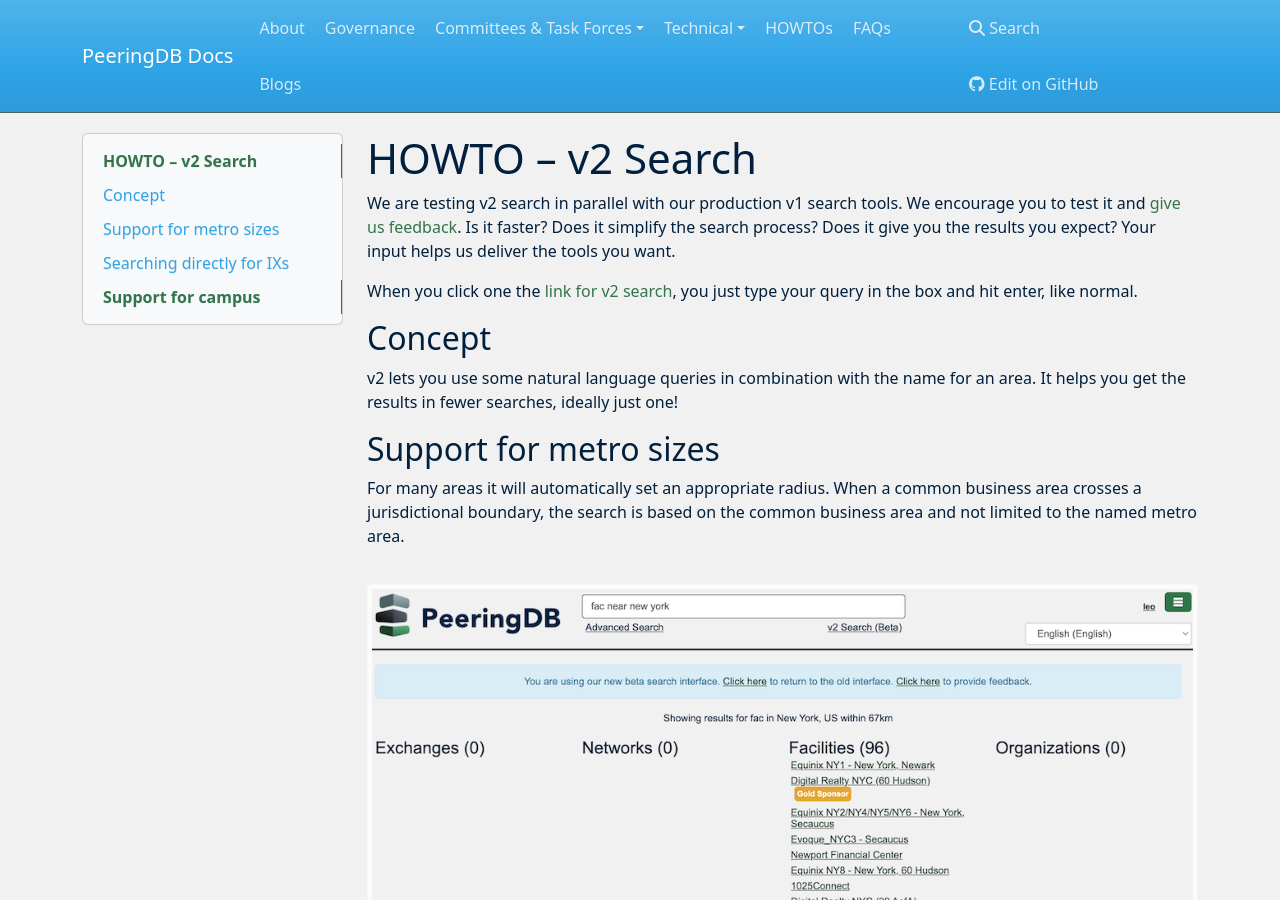
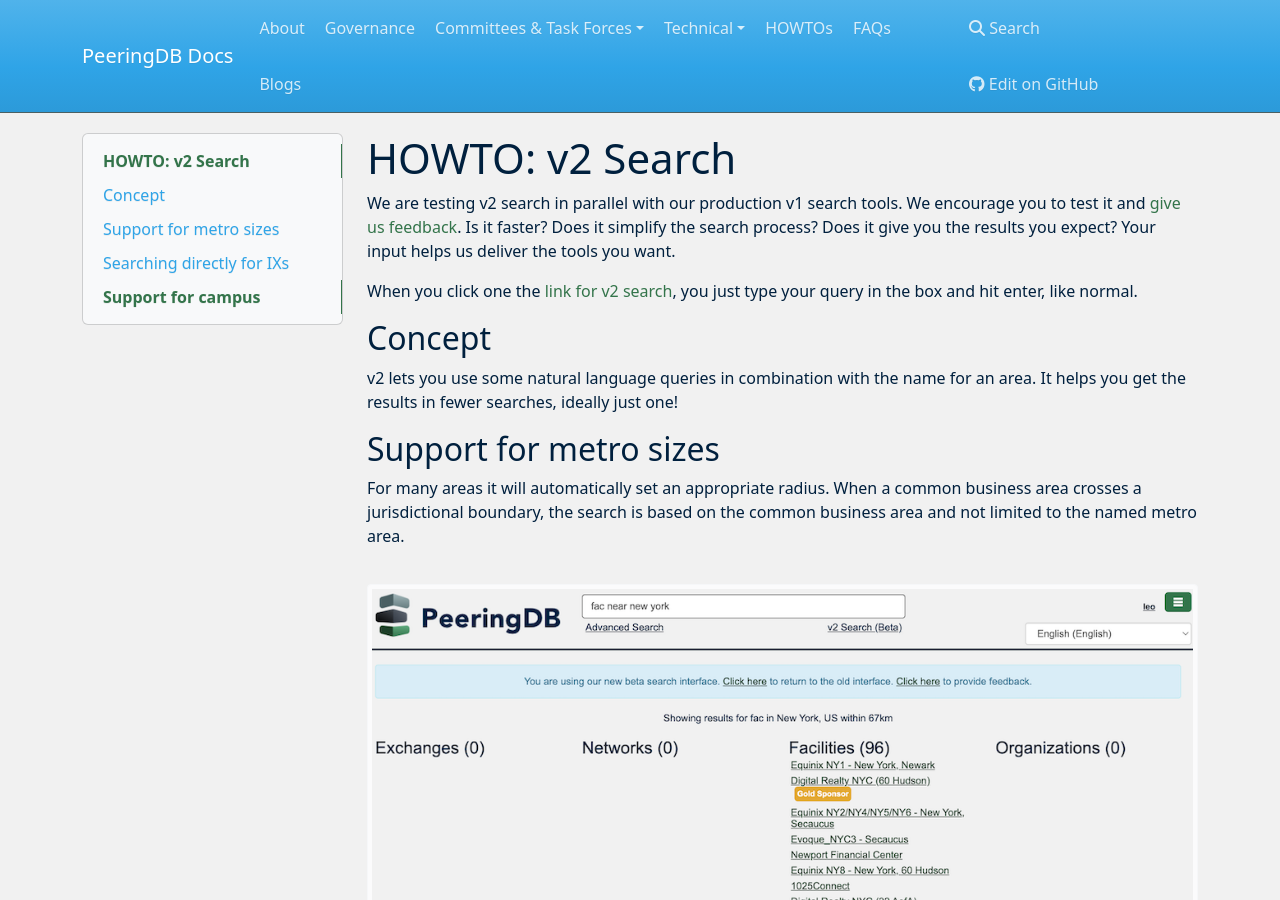
Before and after one commit to peeringdb/docs, an MkDocs documentation site: the page built from docs/howto/v2_search.md, in a window 1280 px wide and 900 px high. Built offline with MkDocs 1.6.1, drawn with Linux system fonts in a browser that asks for light colours; nearby versions of some CDN libraries.

```diff
--- a/docs/howto/v2_search.md
+++ b/docs/howto/v2_search.md
@@ -1,4 +1,4 @@
-# HOWTO – v2 Search
+# HOWTO: v2 Search
 
 We are testing v2 search in parallel with our production v1 search tools. We encourage you to test it and [give us feedback](https://forms.gle/TYJgvrCGvyTCiaCY8). Is it faster? Does  it simplify the search process? Does it give you the results you expect? Your input helps us deliver the tools you want.
 
@@ -9,6 +9,7 @@ When you click one the [link for v2 search](https://www.peeringdb.com/search/v2?
 v2 lets you use some natural language queries in combination with the name for an area. It helps you get the results in fewer searches, ideally just one!
 
 ## Support for metro sizes
+
 For many areas it will automatically set an appropriate radius. When a common business area crosses a jurisdictional boundary, the search is based on the common business area and not limited to the named metro area.
 
 ![Search for a fac in New York](images/fac_in_new_york_includes_jersey_city.png)
@@ -26,6 +27,7 @@ v2 search finds exchanges based on the facilities they are in. You don’t need
 *Fig 2: A search for* `ix in tokyo` *finds exchanges at facilities we know about in Tokyo*
 
 ## Support for campus
+
 v2 search knows about campus objects – interconnected facilities under common ownership – so you can find campuses for an area as well a getting a full list of facilities.
 
 ![Search for a campus in Amsterdam](images/campus_in_amsterdam.png)
```
Also changed, not shown: docs/howtos.md (+1 -0 lines).
